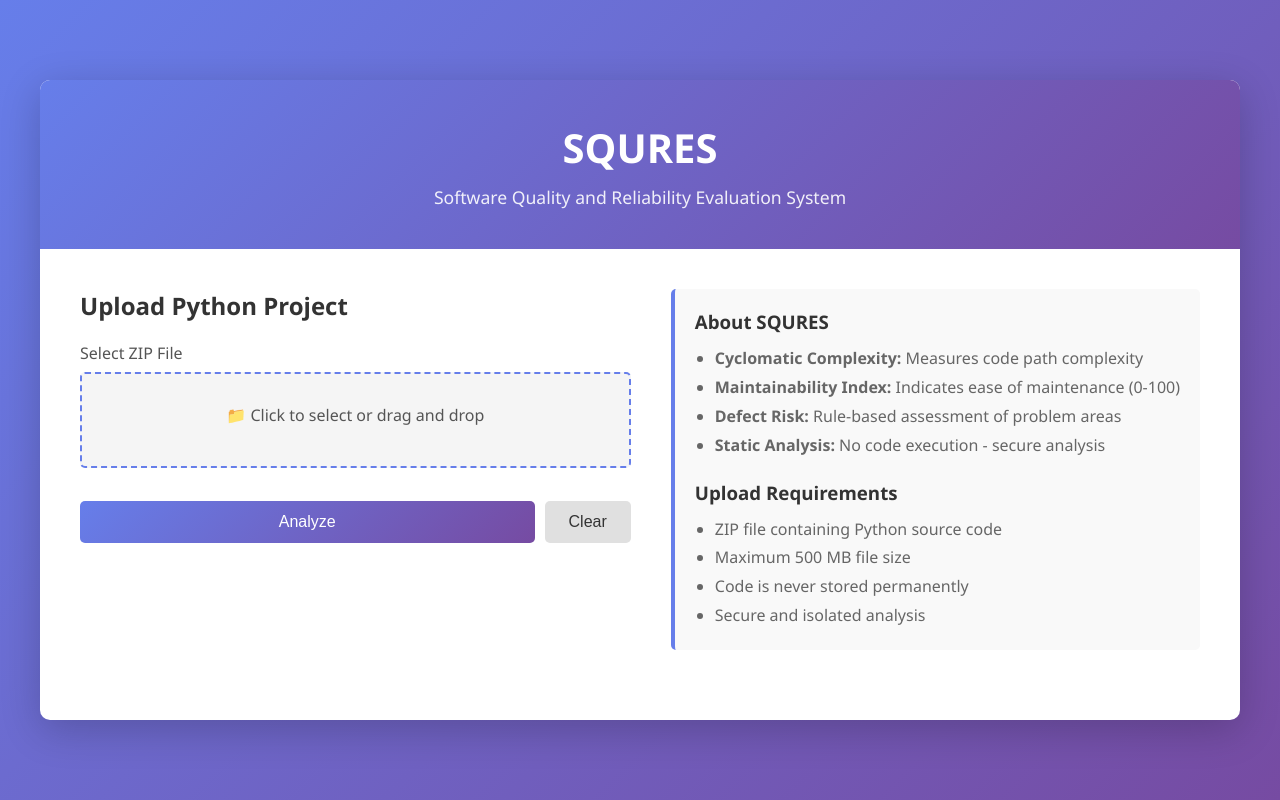
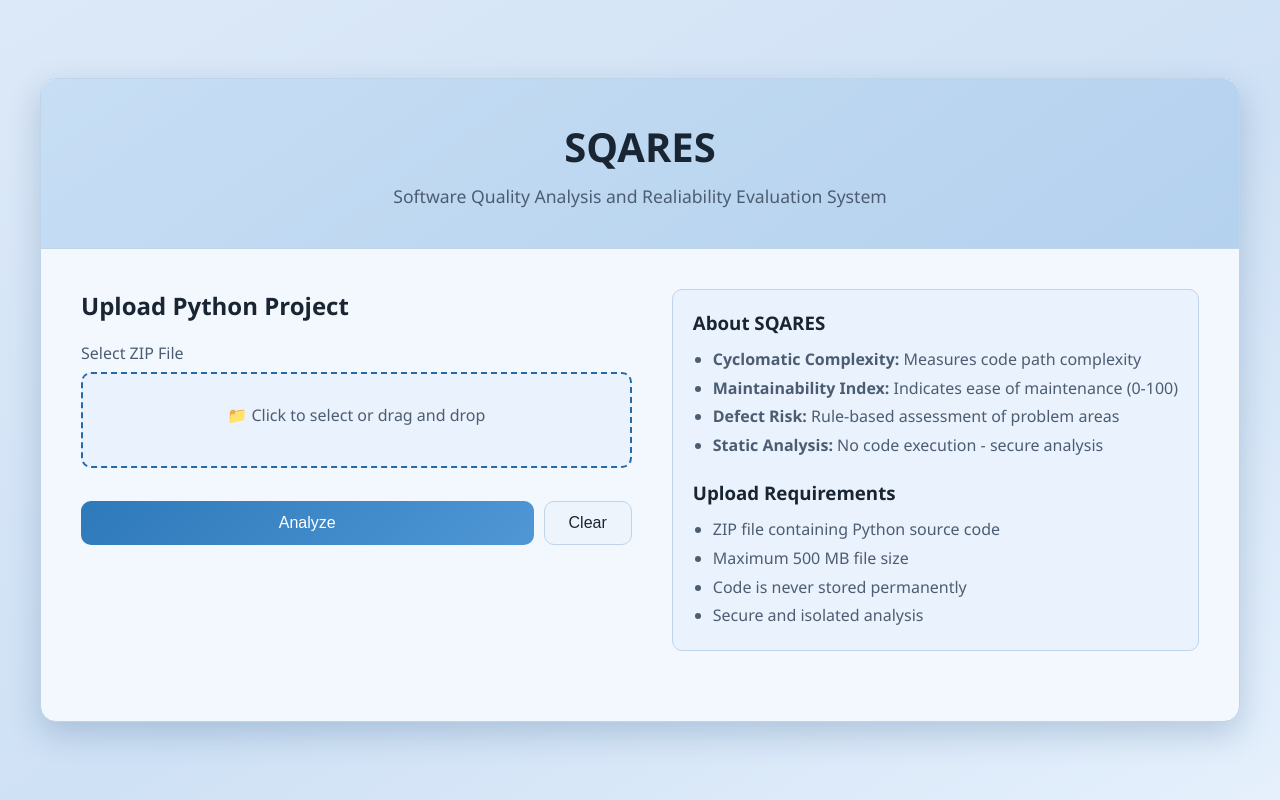
Before and after one commit to Deep084-bot/SQURES, a Flask app: page / in a window 1280 px wide. Run offline with Flask 3, Linux system fonts and the light colour scheme.

Commit message:
All the metric analysis logic updated

```diff
--- a/squres/app/__init__.py
+++ b/squres/app/__init__.py
@@ -1,5 +1,5 @@
 """
-SQURES - Software Quality and Reliability Evaluation System
+SQARES - Software Quality Analysis and Realiability Evaluation System
 Flask application factory
 """
 
--- a/squres/app/analysis/__init__.py
+++ b/squres/app/analysis/__init__.py
@@ -1,4 +1,4 @@
 """
-Code analysis modules for SQURES.
+Code analysis modules for SQARES.
 Implements static analysis, risk evaluation, and report generation.
 """
--- a/squres/app/analysis/evaluator.py
+++ b/squres/app/analysis/evaluator.py
@@ -104,8 +104,12 @@ class RiskEvaluator:
             file_analysis['maintainability_index']
         )
         if mi_risk != 'Low':
+            maintainability_label = {
+                'High': 'low',
+                'Medium': 'moderate'
+            }.get(mi_risk, mi_risk.lower())
             reasons.append(
-                f"Maintainability Index is {mi_risk.lower()} "
+                f"Maintainability Index is {maintainability_label} "
                 f"({file_analysis['maintainability_index']:.2f})"
             )
             max_risk_score = max(max_risk_score, risk_scores[mi_risk])
--- a/squres/app/analysis/report_generator.py
+++ b/squres/app/analysis/report_generator.py
@@ -188,7 +188,7 @@ class ReportGenerator:
 
         lines = []
         lines.append("=" * 80)
-        lines.append("SQURES - Software Quality and Reliability Evaluation System")
+        lines.append("SQARES - Software Quality Analysis and Realiability Evaluation System")
         lines.append("Analysis Report")
         lines.append("=" * 80)
         lines.append("")
@@ -329,7 +329,7 @@ class ReportGenerator:
         content = []
 
         # Title
-        content.append(Paragraph("SQURES - Code Analysis Report", title_style))
+        content.append(Paragraph("SQARES - Code Analysis Report", title_style))
         content.append(Spacer(1, 0.2*inch))
 
         # Summary Section
--- a/squres/app/routes.py
+++ b/squres/app/routes.py
@@ -41,7 +41,7 @@ def upload_file():
     try:
         # Validate request
         if 'file' not in request.files:
-            return jsonify({'error': 'No file provided'}), 400
+            return jsonify({'error': 'No files are uploaded. Please upload a ZIP file.'}), 400
 
         file = request.files['file']
 
@@ -68,19 +68,38 @@ def upload_file():
             if not is_valid_zip:
                 return jsonify({'error': zip_error}), 400
 
-            # Extract zip file
+            # Extract zip file and gather archive composition details.
             extract_dir = os.path.join(temp_dir, 'extracted')
             os.makedirs(extract_dir, exist_ok=True)
+            archive_file_count = 0
+            archive_python_file_count = 0
 
             with zipfile.ZipFile(zip_path, 'r') as zip_ref:
+                for info in zip_ref.infolist():
+                    if info.is_dir():
+                        continue
+                    archive_file_count += 1
+                    if info.filename.lower().endswith('.py'):
+                        archive_python_file_count += 1
                 zip_ref.extractall(extract_dir)
 
             # Perform static analysis
             analyzer = StaticCodeAnalyzer(extract_dir)
             analysis_results = analyzer.analyze()
 
+            analyzed_python_files = analysis_results.get('summary', {}).get('analyzed_files', 0)
+            skipped_non_python_files = max(archive_file_count - archive_python_file_count, 0)
+
             if not analysis_results['python_files']:
-                return jsonify({'error': 'No Python files found in the uploaded archive'}), 400
+                return jsonify({
+                    'error': 'No Python files found in the uploaded archive. Only .py files are analyzed.',
+                    'upload_summary': {
+                        'total_files_in_archive': archive_file_count,
+                        'python_files_detected': archive_python_file_count,
+                        'python_files_analyzed': analyzed_python_files,
+                        'non_python_files_skipped': skipped_non_python_files
+                    }
+                }), 400
 
             # Evaluate risks
             evaluator = RiskEvaluator(analysis_results)
@@ -97,6 +116,12 @@ def upload_file():
                 'analysis': {
                     'summary': analysis_results['summary'],
                     'files': analysis_results['files'],
+                    'upload_summary': {
+                        'total_files_in_archive': archive_file_count,
+                        'python_files_detected': archive_python_file_count,
+                        'python_files_analyzed': analyzed_python_files,
+                        'non_python_files_skipped': skipped_non_python_files
+                    },
                     'risk_assessment': risk_assessment,
                     'report': report
                 }
@@ -153,17 +178,17 @@ def download_report():
 
         if report_format == 'json':
             content = json.dumps(report_gen.generate_report(), indent=2).encode('utf-8')
-            filename = f"squres_report_{timestamp}.json"
+            filename = f"sqares_report_{timestamp}.json"
             mimetype = 'application/json'
             tmp_suffix = '.json'
         elif report_format == 'pdf':
             content = report_gen.generate_pdf_report()
-            filename = f"squres_report_{timestamp}.pdf"
+            filename = f"sqares_report_{timestamp}.pdf"
             mimetype = 'application/pdf'
             tmp_suffix = '.pdf'
         else:  # txt
             content = report_gen.generate_text_report().encode('utf-8')
-            filename = f"squres_report_{timestamp}.txt"
+            filename = f"sqares_report_{timestamp}.txt"
             mimetype = 'text/plain'
             tmp_suffix = '.txt'
 
--- a/squres/app/templates/index.html
+++ b/squres/app/templates/index.html
@@ -3,8 +3,26 @@
 <head>
     <meta charset="UTF-8">
     <meta name="viewport" content="width=device-width, initial-scale=1.0">
-    <title>SQURES - Software Quality and Reliability Evaluation System</title>
+    <title>SQARES - Software Quality Analysis and Realiability Evaluation System</title>
     <style>
+        :root {
+            --bg-main: #dfeaf7;
+            --bg-soft: #f3f8ff;
+            --bg-muted: #e9f2fd;
+            --bg-accent: #d5e8fb;
+            --ink-strong: #1a2533;
+            --ink-muted: #4d5d71;
+            --brand: #2569a7;
+            --brand-soft: #b7d6f3;
+            --brand-deep: #1d4f80;
+            --success-bg: #eaf9f0;
+            --success-ink: #206a3a;
+            --error-bg: #fff1f1;
+            --error-ink: #ad2f2f;
+            --border-light: #bfd4e8;
+            --shadow-soft: 0 12px 32px rgba(24, 74, 120, 0.22);
+        }
+
         * {
             margin: 0;
             padding: 0;
@@ -13,7 +31,7 @@
 
         body {
             font-family: 'Segoe UI', Tahoma, Geneva, Verdana, sans-serif;
-            background: linear-gradient(135deg, #667eea 0%, #764ba2 100%);
+            background: linear-gradient(150deg, #dce9f8 0%, #cfe1f5 55%, #e5f0fc 100%);
             min-height: 100vh;
             display: flex;
             justify-content: center;
@@ -22,19 +40,21 @@
         }
 
         .container {
-            background: white;
-            border-radius: 10px;
-            box-shadow: 0 10px 40px rgba(0, 0, 0, 0.2);
+            background: var(--bg-soft);
+            border-radius: 16px;
+            border: 1px solid var(--border-light);
+            box-shadow: var(--shadow-soft);
             max-width: 1200px;
             width: 100%;
         }
 
         header {
-            background: linear-gradient(135deg, #667eea 0%, #764ba2 100%);
-            color: white;
+            background: linear-gradient(145deg, #c7def4 0%, #b4d1ee 100%);
+            color: var(--ink-strong);
             padding: 40px 20px;
             text-align: center;
-            border-radius: 10px 10px 0 0;
+            border-radius: 16px 16px 0 0;
+            border-bottom: 1px solid var(--border-light);
         }
 
         header h1 {
@@ -44,7 +64,7 @@
 
         header p {
             font-size: 1.1em;
-            opacity: 0.9;
+            color: var(--ink-muted);
         }
 
         .content {
@@ -62,7 +82,7 @@
         }
 
         .upload-form h2 {
-            color: #333;
+            color: var(--ink-strong);
             margin-bottom: 20px;
             font-size: 1.5em;
         }
@@ -74,7 +94,7 @@
         .form-group label {
             display: block;
             margin-bottom: 8px;
-            color: #555;
+            color: var(--ink-muted);
             font-weight: 500;
         }
 
@@ -95,28 +115,63 @@
             align-items: center;
             justify-content: center;
             padding: 30px;
-            background: #f5f5f5;
-            border: 2px dashed #667eea;
-            border-radius: 5px;
+            background: var(--bg-muted);
+            border: 2px dashed var(--brand);
+            border-radius: 10px;
             cursor: pointer;
             transition: all 0.3s ease;
             text-align: center;
+            color: var(--ink-strong);
         }
 
         .file-input-label:hover {
-            background: #f0f0ff;
-            border-color: #764ba2;
+            background: var(--bg-accent);
+            border-color: var(--brand-deep);
         }
 
         .file-input-label.active {
-            background: #e8e8ff;
-            border-color: #667eea;
+            background: var(--bg-accent);
+            border-color: var(--brand);
         }
 
         .file-name {
-            color: #667eea;
+            color: var(--brand-deep);
             font-weight: 500;
             margin-top: 10px;
+            word-break: break-all;
+        }
+
+        .selected-file-row {
+            display: none;
+            margin-top: 12px;
+            padding: 10px 12px;
+            border: 1px solid var(--border-light);
+            border-radius: 10px;
+            background: var(--bg-muted);
+            align-items: center;
+            justify-content: space-between;
+            gap: 12px;
+        }
+
+        .selected-file-name {
+            color: var(--ink-strong);
+            font-size: 0.92em;
+            overflow: hidden;
+            text-overflow: ellipsis;
+            white-space: nowrap;
+        }
+
+        .btn-remove-file {
+            background: #fff2f2;
+            color: var(--error-ink);
+            border: 1px solid #f4caca;
+            padding: 8px 12px;
+            font-size: 0.88em;
+            white-space: nowrap;
+        }
+
+        .btn-remove-file:hover {
+            background: #ffe5e5;
         }
 
         .button-group {
@@ -127,7 +182,7 @@
         button {
             padding: 12px 24px;
             border: none;
-            border-radius: 5px;
+            border-radius: 10px;
             font-size: 1em;
             cursor: pointer;
             transition: all 0.3s ease;
@@ -135,14 +190,14 @@
         }
 
         .btn-analyze {
-            background: linear-gradient(135deg, #667eea 0%, #764ba2 100%);
+            background: linear-gradient(135deg, #2e79ba 0%, #4f97d5 100%);
             color: white;
             flex: 1;
         }
 
         .btn-analyze:hover {
             transform: translateY(-2px);
-            box-shadow: 0 5px 15px rgba(102, 126, 234, 0.4);
+            box-shadow: 0 7px 18px rgba(30, 87, 140, 0.34);
         }
 
         .btn-analyze:disabled {
@@ -152,29 +207,31 @@
         }
 
         .btn-clear {
-            background: #e0e0e0;
-            color: #333;
+            background: #edf4fb;
+            color: var(--ink-strong);
+            border: 1px solid var(--border-light);
         }
 
         .btn-clear:hover {
-            background: #d0d0d0;
+            background: #e4eef8;
         }
 
         .info-panel {
-            background: #f9f9f9;
+            background: var(--bg-muted);
             padding: 20px;
-            border-radius: 5px;
-            border-left: 4px solid #667eea;
+            border-radius: 10px;
+            border-left: 4px solid var(--brand);
+            border: 1px solid var(--border-light);
         }
 
         .info-panel h3 {
-            color: #333;
+            color: var(--ink-strong);
             margin-bottom: 10px;
         }
 
         .info-panel ul {
             margin-left: 20px;
-            color: #666;
+            color: var(--ink-muted);
             line-height: 1.8;
         }
 
@@ -455,8 +526,8 @@
 <body>
     <div class="container">
         <header>
-            <h1>SQURES</h1>
-            <p>Software Quality and Reliability Evaluation System</p>
+            <h1>SQARES</h1>
+            <p>Software Quality Analysis and Realiability Evaluation System</p>
         </header>
 
         <div class="content">
@@ -487,7 +562,7 @@
                 </div>
 
                 <div class="info-panel">
-                    <h3>About SQURES</h3>
+                    <h3>About SQARES</h3>
                     <ul>
                         <li><strong>Cyclomatic Complexity:</strong> Measures code path complexity</li>
                         <li><strong>Maintainability Index:</strong> Indicates ease of maintenance (0-100)</li>
@@ -582,6 +657,9 @@
         const fileNameDisplay = document.getElementById('fileName');
         const analyzeBtn = document.getElementById('analyzeBtn');
         const clearBtn = document.getElementById('clearBtn');
+        const removeFileBtn = document.getElementById('removeFileBtn');
+        const selectedFileRow = document.getElementById('selectedFileRow');
+        const selectedFileName = document.getElementById('selectedFileName');
         const loading = document.getElementById('loading');
         const results = document.getElementById('results');
         const errorMsg = document.getElementById('errorMsg');
@@ -603,13 +681,51 @@
                 showError(
                     `Selected file is ${formatFileSize(file.size)}. Maximum allowed size is 500 MB.`
                 );
-                fileInput.value = '';
-                fileNameDisplay.textContent = '';
-                fileInput.parentElement.classList.remove('active');
+                clearSelectedFile();
                 return false;
             }
 
             return true;
+        }
+
+        function clearAnalysisResults() {
+            analysisData = null;
+            results.style.display = 'none';
+
+            const summaryGrid = document.getElementById('summaryGrid');
+            const fileMetricsBody = document.getElementById('fileMetricsBody');
+            const riskDistribution = document.getElementById('riskDistribution');
+            const highRiskFiles = document.getElementById('highRiskFiles');
+            const mediumRiskFiles = document.getElementById('mediumRiskFiles');
+            const defectSection = document.getElementById('defectSection');
+            const existingLegend = document.getElementById('miLegend');
+
+            summaryGrid.innerHTML = '';
+            fileMetricsBody.innerHTML = '';
+            riskDistribution.innerHTML = '';
+            highRiskFiles.innerHTML = '';
+            mediumRiskFiles.innerHTML = '';
+            defectSection.innerHTML = '';
+
+            if (existingLegend) {
+                existingLegend.remove();
+            }
+        }
+
+        function clearSelectedFile() {
+            fileInput.value = '';
+            fileNameDisplay.textContent = '';
+            selectedFileName.textContent = '';
+            selectedFileRow.style.display = 'none';
+            fileInput.parentElement.classList.remove('active');
+        }
+
+        function setSelectedFile(file) {
+            fileNameDisplay.textContent = file.name;
+            selectedFileName.textContent = file.name;
+            selectedFileRow.style.display = 'flex';
+            fileInput.parentElement.classList.add('active');
+            hideMessages();
         }
 
         // File input handling
@@ -618,9 +734,7 @@
                 if (!validateSelectedFile(this.files[0])) {
                     return;
                 }
-                fileNameDisplay.textContent = this.files[0].name;
-                fileInput.parentElement.classList.add('active');
-                hideMessages();
+                setSelectedFile(this.files[0]);
             }
         });
 
@@ -644,21 +758,23 @@
                     return;
                 }
                 fileInput.files = files;
-                fileNameDisplay.textContent = files[0].name;
-                fileInput.parentElement.classList.add('active');
-                hideMessages();
+                setSelectedFile(files[0]);
             } else {
                 showError('Please drop a .zip file');
             }
         });
 
+        removeFileBtn.addEventListener('click', () => {
+            clearSelectedFile();
+            hideMessages();
+            clearAnalysisResults();
+        });
+
         // Clear button
         clearBtn.addEventListener('click', () => {
-            fileInput.value = '';
-            fileNameDisplay.textContent = '';
-            fileInput.parentElement.classList.remove('active');
-            results.style.display = 'none';
-            errorMsg.style.display = 'none';
+            clearSelectedFile();
+            clearAnalysisResults();
+            hideMessages();
         });
 
         // Form submission
@@ -666,7 +782,8 @@
             e.preventDefault();
 
             if (fileInput.files.length === 0) {
-                showError('Please select a file');
+                clearAnalysisResults();
+                showError('No files are uploaded. Please upload a ZIP file.');
                 return;
             }
 
@@ -679,6 +796,7 @@
 
             showLoading(true);
             hideMessages();
+            clearAnalysisResults();
 
             try {
                 const response = await fetch('/api/upload', {
@@ -689,6 +807,7 @@
                 const data = await response.json();
 
                 if (!response.ok) {
+                    clearAnalysisResults();
                     showError(data.error || 'Analysis failed');
                     showLoading(false);
                     return;
@@ -696,9 +815,19 @@
 
                 analysisData = data.analysis;
                 displayResults(analysisData);
-                showSuccess('Analysis completed successfully!');
+                const uploadSummary = analysisData.upload_summary || {};
+                const skippedFiles = uploadSummary.non_python_files_skipped || 0;
+                const analyzedFiles = uploadSummary.python_files_analyzed || analysisData.summary?.analyzed_files || 0;
+                if (skippedFiles > 0) {
+                    showSuccess(
+                        `Analysis completed. ${analyzedFiles} Python file(s) were evaluated; ${skippedFiles} non-Python file(s) were not analyzed.`
+                    );
+                } else {
+                    showSuccess('Analysis completed successfully!');
+                }
                 showLoading(false);
             } catch (error) {
+                clearAnalysisResults();
                 showError('Error: ' + error.message);
                 showLoading(false);
             }
@@ -896,11 +1025,11 @@
                 // Set appropriate filename based on format
                 const timestamp = new Date().toISOString().slice(0, 19).replace(/[-:]/g, '');
                 if (format === 'pdf') {
-                    a.download = `squres_report_${timestamp}.pdf`;
+                    a.download = `sqares_report_${timestamp}.pdf`;
                 } else if (format === 'txt') {
-                    a.download = `squres_report_${timestamp}.txt`;
+                    a.download = `sqares_report_${timestamp}.txt`;
                 } else {
-                    a.download = `squres_report_${timestamp}.json`;
+                    a.download = `sqares_report_${timestamp}.json`;
                 }
 
                 document.body.appendChild(a);
--- a/squres/app/utils/__init__.py
+++ b/squres/app/utils/__init__.py
@@ -1 +1 @@
-"""Utility modules for SQURES application."""
+"""Utility modules for SQARES application."""
```
Also changed, not shown: other parts of squres/app/templates/index.html (+61 -43 lines).
